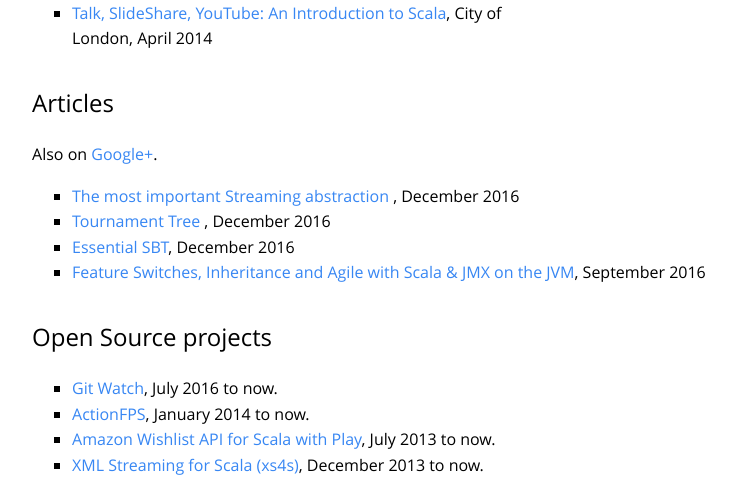
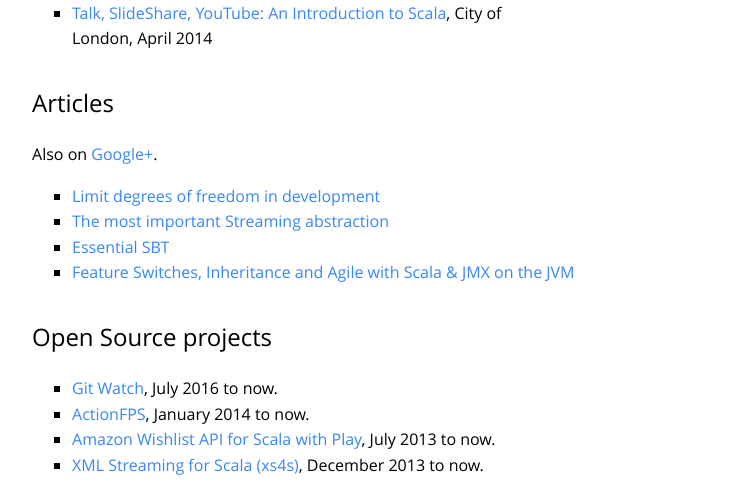
Before and after one commit to philicious/ScalaWilliam.com, a PHP site: page / in a window 1280 px wide. Shown: the part 1117-1597 px from the top of the page, without its empty margins (256-992 px from the left). Run offline with PHP 8.4, Linux system fonts and the light colour scheme.

Commit message:
Update index.php

```diff
--- a/index.php
+++ b/index.php
@@ -59,16 +59,15 @@
     <h2>Articles</h2>
     <p>Also on <a href="https://plus.google.com/collection/oFuHlB" target="_blank">Google+</a>.</p>
     <ul>
+	    <li><a href="https://medium.com/@ScalaWilliam/limit-degrees-of-freedom-in-development-4c543bb6f806#.xmrcpl8rg">Limit degrees of freedom in development
+		    </a></li>
 	        <li><a href="/most-important-streaming-abstraction/">The most important Streaming abstraction
 
 
 
-</a>, December 2016</li>
-	        <li><a href="/tournament-tree/">Tournament Tree
-
-</a>, December 2016</li>
-    <li><a href="/essential-sbt/">Essential SBT</a>, December 2016</li>
-        <li><a href="https://hackernoon.com/feature-switches-inheritance-and-agile-with-scala-jmx-on-the-jvm-140b4bf94d9f?gi=d8324d17dca0#.vj0o8770w" target="_blank">Feature Switches, Inheritance and Agile with Scala &amp; JMX on the JVM</a>, September 2016</li>
+</a></li>
+    <li><a href="/essential-sbt/">Essential SBT</a></li>
+        <li><a href="https://hackernoon.com/feature-switches-inheritance-and-agile-with-scala-jmx-on-the-jvm-140b4bf94d9f?gi=d8324d17dca0#.vj0o8770w" target="_blank">Feature Switches, Inheritance and Agile with Scala &amp; JMX on the JVM</a></li>
     </ul>
 </section></div>
 
```
